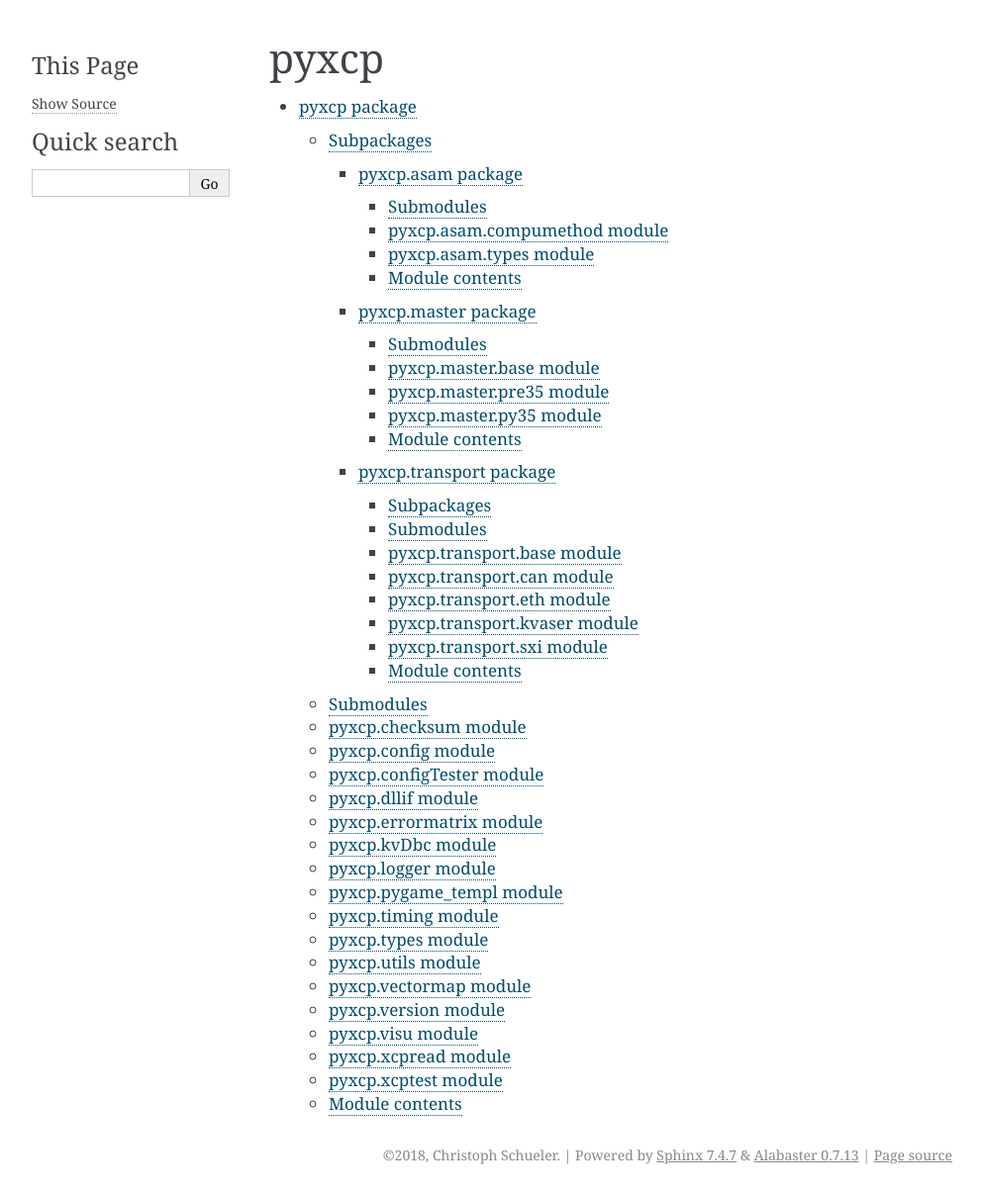
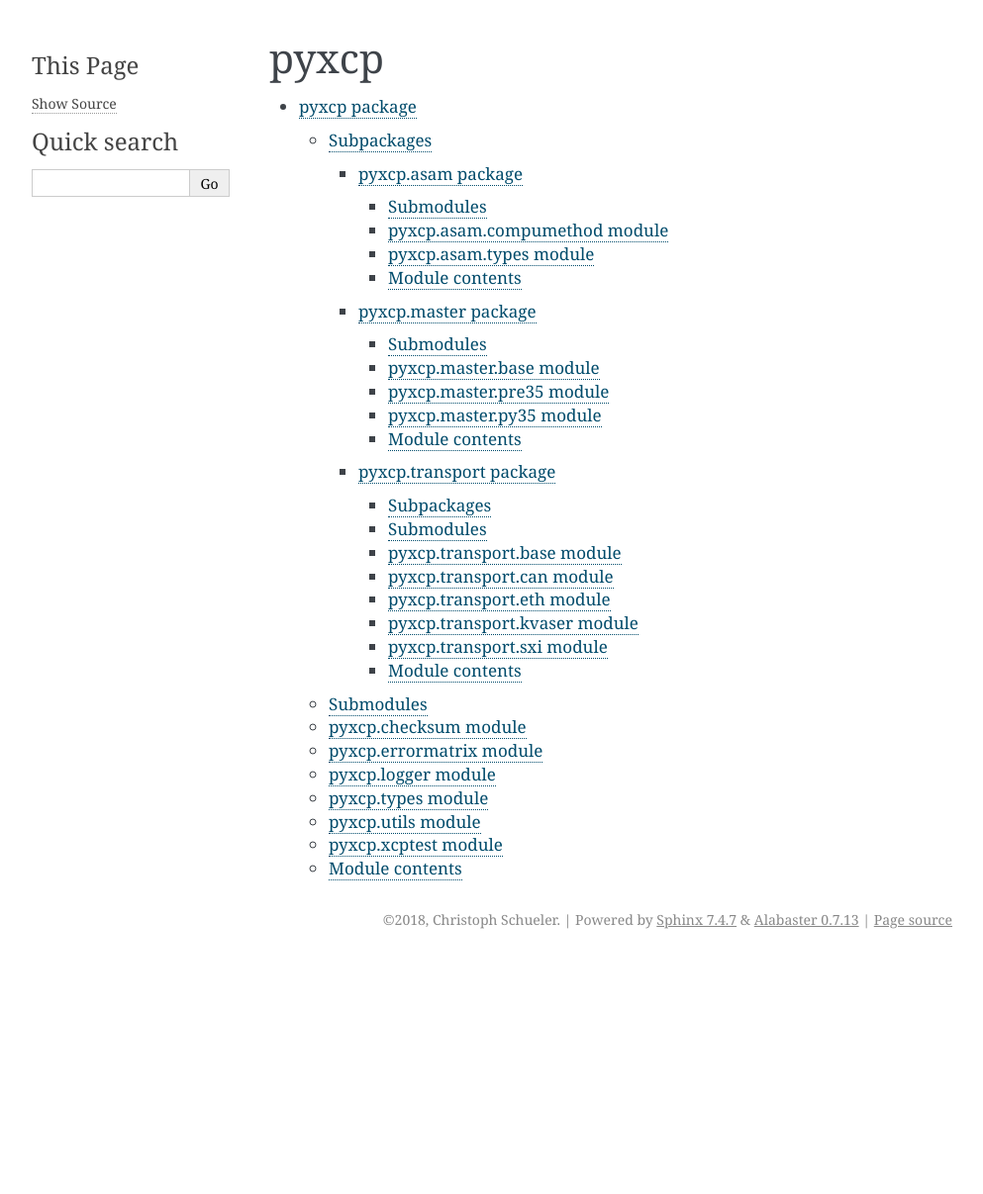
Before and after one commit to christoph2/pyxcp, a Sphinx documentation site: the page built from docs/modules.rst, in a window 1280 px wide. Shown: the whole page at 99% size, without its empty margins (148-1141 px from the left). Built offline with Sphinx 7.4.7, drawn with Linux system fonts in a browser that asks for light colours; pages that are not in the unit, such as notebooks, are missing from menus; after the commit the page ends 969 px from its top, so only the background shows below that.

Commit message:
Update .rst files

```diff
--- a/docs/index.rst
+++ b/docs/index.rst
@@ -7,7 +7,7 @@ Welcome to pyXCP's documentation!
 =================================
 
 .. toctree::
-   :maxdepth: 2
+   :maxdepth: 4
    :caption: Contents:
 
    pyxcp
--- a/docs/pyxcp.rst
+++ b/docs/pyxcp.rst
@@ -21,29 +21,6 @@ pyxcp.checksum module
     :undoc-members:
     :show-inheritance:
 
-pyxcp.config module
--------------------
-
-.. automodule:: pyxcp.config
-    :members:
-    :undoc-members:
-    :show-inheritance:
-
-pyxcp.configTester module
--------------------------
-
-.. automodule:: pyxcp.configTester
-    :members:
-    :undoc-members:
-    :show-inheritance:
-
-pyxcp.dllif module
-------------------
-
-.. automodule:: pyxcp.dllif
-    :members:
-    :undoc-members:
-    :show-inheritance:
 
 pyxcp.errormatrix module
 ------------------------
@@ -53,13 +30,6 @@ pyxcp.errormatrix module
     :undoc-members:
     :show-inheritance:
 
-pyxcp.kvDbc module
-------------------
-
-.. automodule:: pyxcp.kvDbc
-    :members:
-    :undoc-members:
-    :show-inheritance:
 
 pyxcp.logger module
 -------------------
@@ -69,21 +39,6 @@ pyxcp.logger module
     :undoc-members:
     :show-inheritance:
 
-pyxcp.pygame\_templ module
---------------------------
-
-.. automodule:: pyxcp.pygame_templ
-    :members:
-    :undoc-members:
-    :show-inheritance:
-
-pyxcp.timing module
--------------------
-
-.. automodule:: pyxcp.timing
-    :members:
-    :undoc-members:
-    :show-inheritance:
 
 pyxcp.types module
 ------------------
@@ -101,37 +56,6 @@ pyxcp.utils module
     :undoc-members:
     :show-inheritance:
 
-pyxcp.vectormap module
-----------------------
-
-.. automodule:: pyxcp.vectormap
-    :members:
-    :undoc-members:
-    :show-inheritance:
-
-pyxcp.version module
---------------------
-
-.. automodule:: pyxcp.version
-    :members:
-    :undoc-members:
-    :show-inheritance:
-
-pyxcp.visu module
------------------
-
-.. automodule:: pyxcp.visu
-    :members:
-    :undoc-members:
-    :show-inheritance:
-
-pyxcp.xcpread module
---------------------
-
-.. automodule:: pyxcp.xcpread
-    :members:
-    :undoc-members:
-    :show-inheritance:
 
 pyxcp.xcptest module
 --------------------
```
